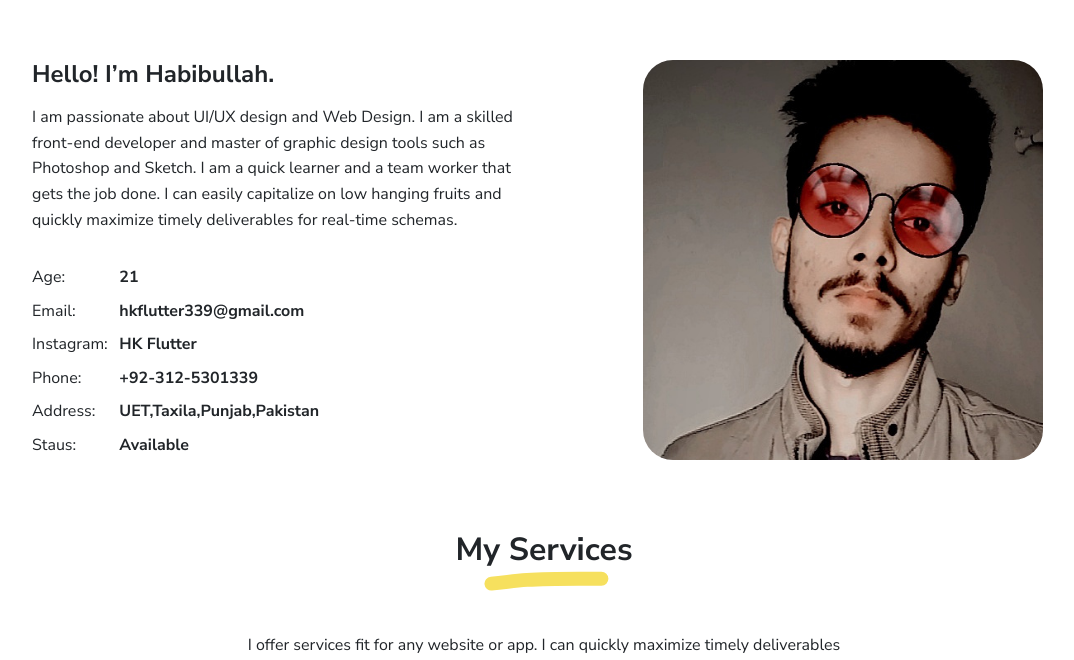
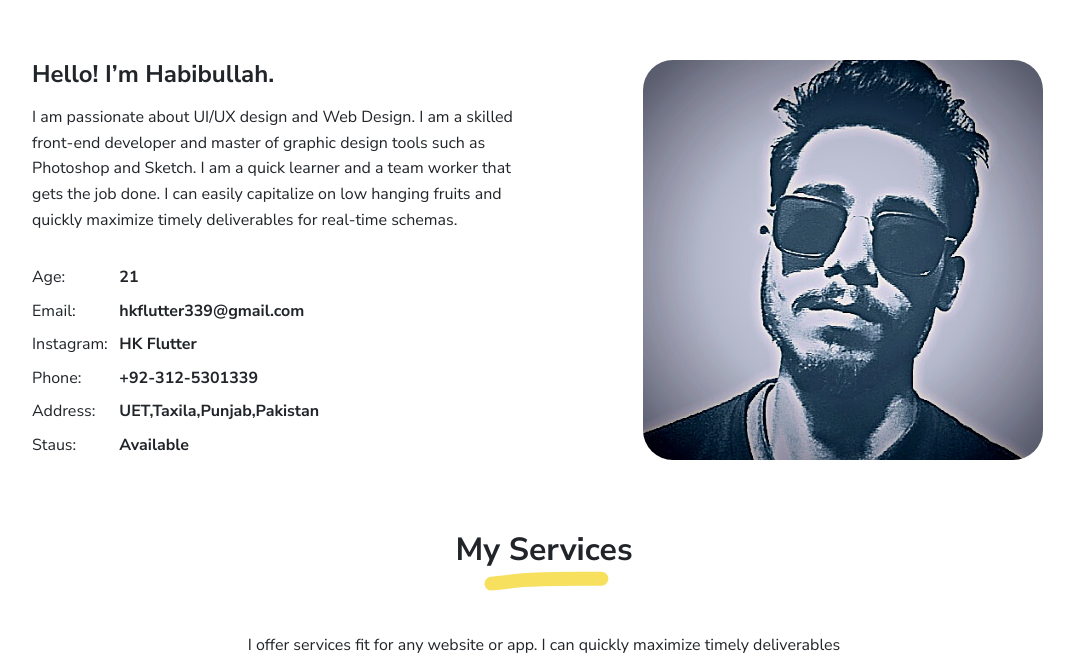
Before and after one commit to Habibullah339/Habib_profile, a plain HTML site: page index.html in a window 1280 px wide. Shown: the part 774-1434 px from the top of the page, without its empty margins (96-1170 px from the left). Drawn offline with Linux system fonts and the light colour scheme.

Commit message:
Update index.html

```diff
--- a/index.html
+++ b/index.html
@@ -124,7 +124,7 @@
           </div>
         </div>
       </div>
-      <div class="col-md-5 offset-md-1" data-aos="fade-left" data-aos-delay="100"><img class="avatar img-fluid mt-2" src="images/avatar2.png" width="400" height="400" alt="Walter Patterson"/></div>
+      <div class="col-md-5 offset-md-1" data-aos="fade-left" data-aos-delay="100"><img class="avatar img-fluid mt-2" src="images/my-avatar7.jpeg" width="400" height="400" alt="Walter Patterson"/></div>
     </div>
   </div>
 </div>
```
